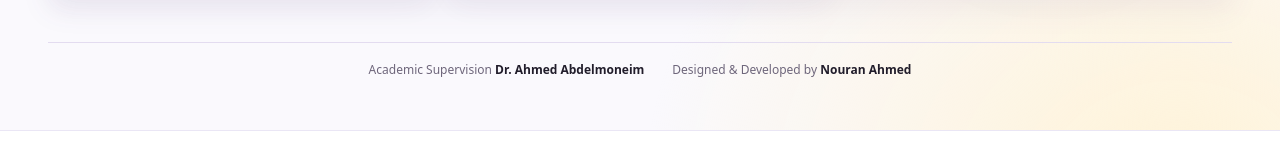
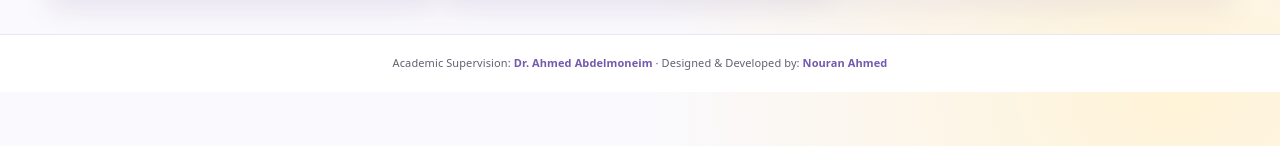
Before and after one commit to Nouranahmed126/1960-studio, a Next.js app: page / in a window 1280 px wide. Shown: the part 753-899 px from the top of the page. Built offline with nearby package versions, Linux system fonts and the light colour scheme; no server answers.

Commit message:
Use shared footer with both studio credits on homepage

```diff
--- a/app/page.tsx
+++ b/app/page.tsx
@@ -10,5 +10,4 @@ export default function Home(){return <main className="studio-shell studio-hub-p
  <header className="studio-hub-header"><span className="studio-hub-mark">P<span>✦</span></span><div><p className="studio-hub-kicker">A CREATIVE PRODUCTION COMMUNITY</p><h1>Plateau <em>Crew Hub</em></h1><p className="studio-hub-lead">One crew. One vision. A story in the making.</p></div><span className="studio-hub-year">1960</span></header>
 
  <section className="studio-hub-grid" aria-label="Studio sections">{destinations.map((item,i)=><Link className={"studio-hub-card tone-"+item.tone} href={item.href} key={item.href}><span className="studio-hub-card-icon">{item.icon}</span><span className="studio-hub-card-copy"><strong>{item.label}</strong><small>{item.desc}</small></span><span className="studio-hub-card-arrow">↗</span><span className="studio-hub-card-index">{String(i+1).padStart(2,"0")}</span></Link>)}</section>
- <footer className="studio-hub-credits"><span>Academic Supervision <strong>Dr. Ahmed Abdelmoneim</strong></span><span>Designed &amp; Developed by <strong>Nouran Ahmed</strong></span></footer>
  </main>}
```
